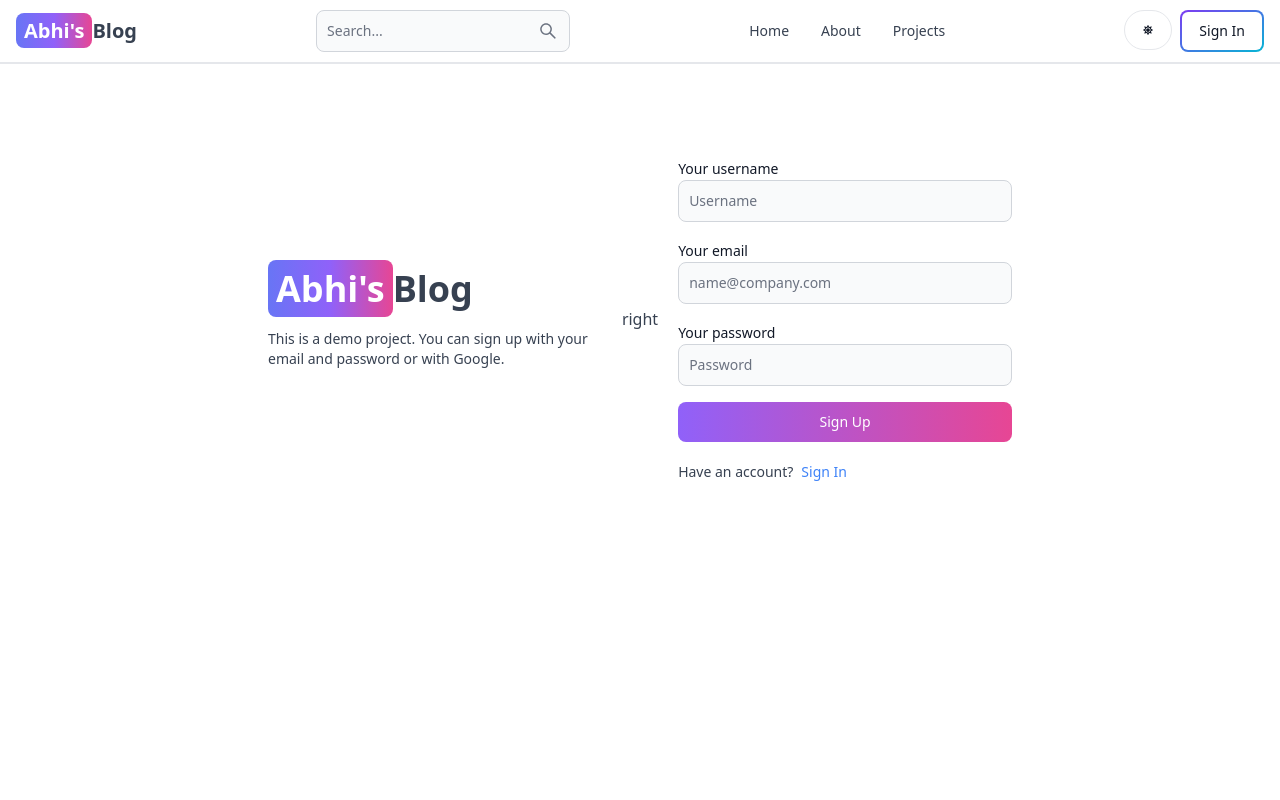
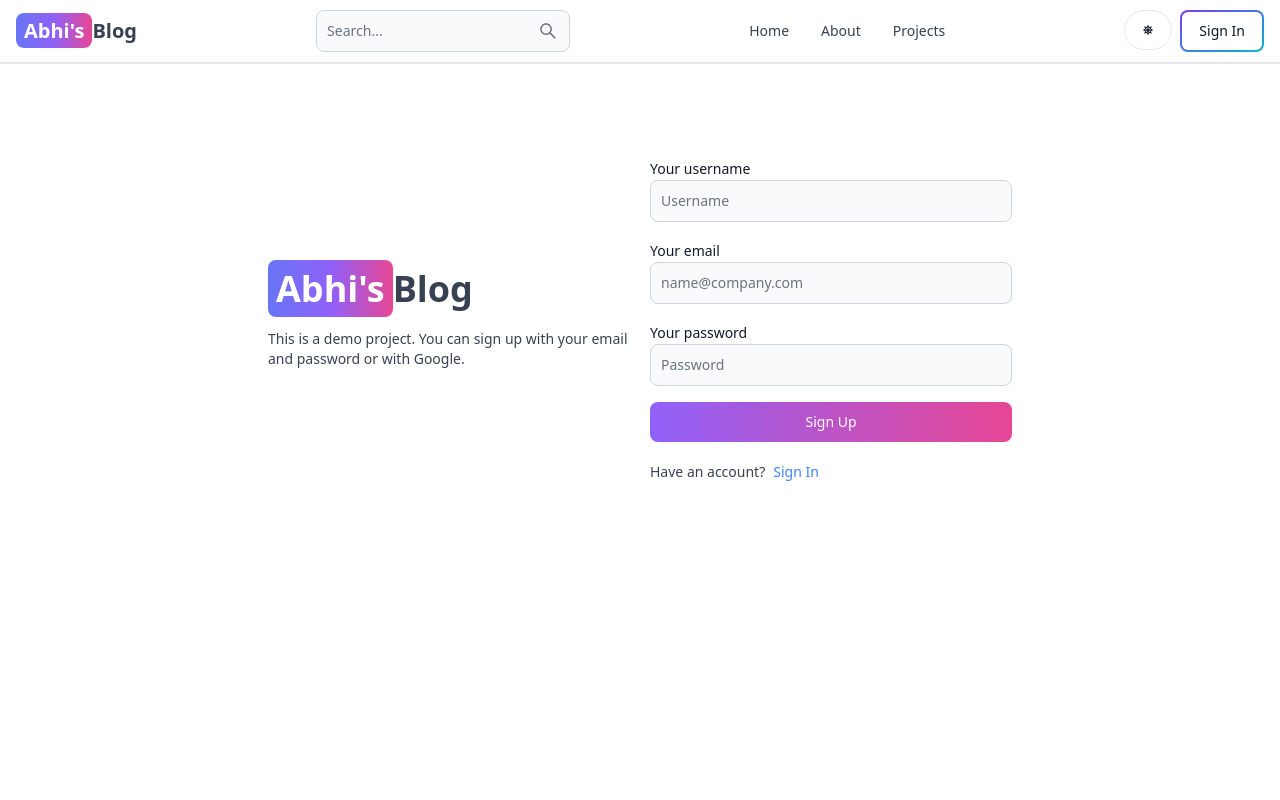
Before and after one commit to Abhijeetkokat007/blog-app, a React (Vite) app in the folder client/: page /sign-up in a window 1280 px wide. Shown: the top 800 px of the page. Built offline with nearby package versions, Linux system fonts and the light colour scheme; no server answers.

Commit message:
added error handaler

```diff
--- a/client/src/pages/SignUp.jsx
+++ b/client/src/pages/SignUp.jsx
@@ -55,7 +55,7 @@
             or with Google.
           </p>
         </div>
-        right
+
 
         <div className='flex-1'>
           <form className='flex flex-col gap-4' onSubmit={handleSubmit}>
@@ -104,7 +104,7 @@
           </form>
           <div className='flex gap-2 text-sm mt-5'>
             <span>Have an account?</span>
-            <Link to='/sign-in' className='text-blue-500'>
+            <Link to='/login' className='text-blue-500'>
               Sign In
             </Link>
           </div>
```
